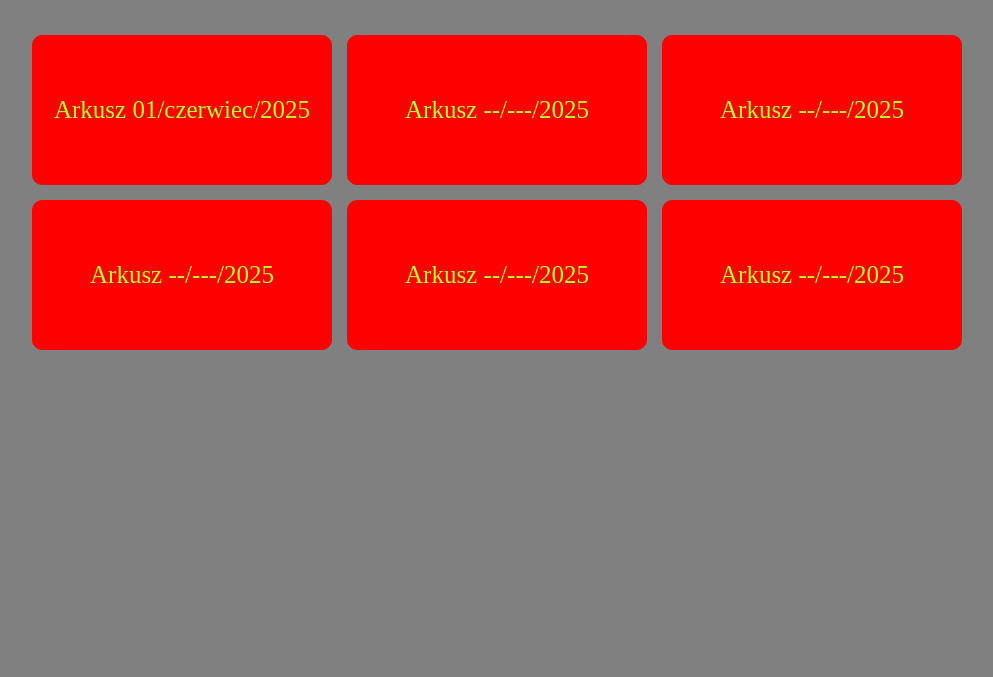
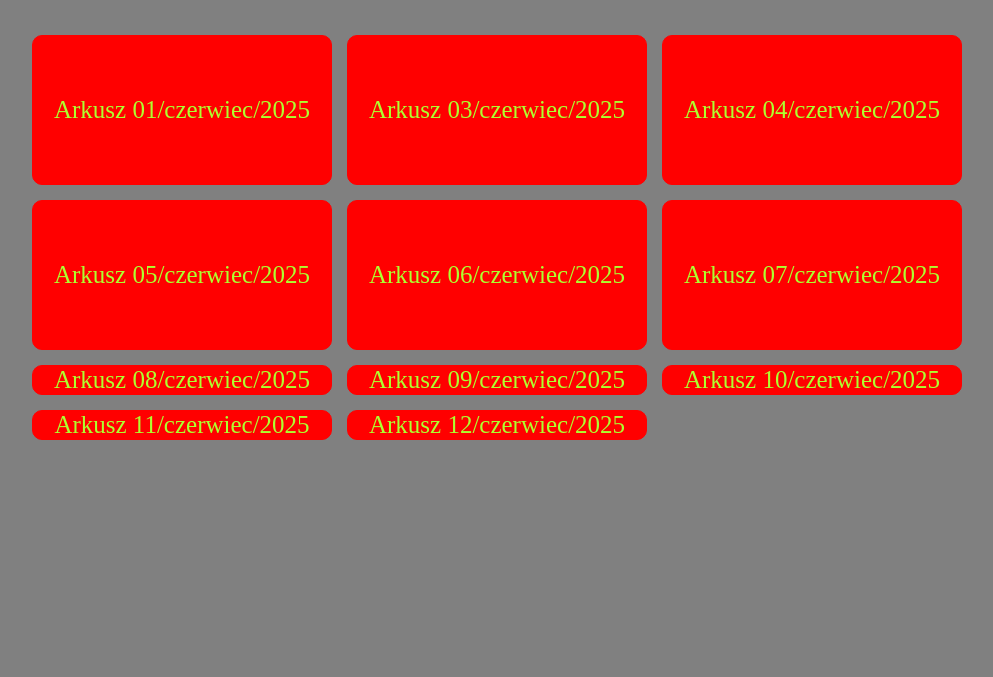
Before and after one commit to AkaNGW1/formularze_arkusze, a plain HTML site: page index.html in a window 1280 px wide. Shown: the part 123-800 px from the top of the page, without its empty margins (143-1136 px from the left). Drawn offline with Linux system fonts and the light colour scheme.

Commit message:
Update index.html

```diff
--- a/index.html
+++ b/index.html
@@ -9,15 +9,20 @@
 </head>
 <body>
 
-    <h3>Formularze</h3>
+    <h3>Formularze Czerwiec (2025)</h3>
 
     <div id="links">
         <a href="arkusz1/index.html" class="link">Arkusz 01/czerwiec/2025</a>
-        <a href="" class="link">Arkusz --/---/2025</a>
-        <a href="" class="link">Arkusz --/---/2025</a>
-        <a href="" class="link">Arkusz --/---/2025</a>
-        <a href="" class="link">Arkusz --/---/2025</a>
-        <a href="" class="link">Arkusz --/---/2025</a>
+        <a href="arkusz3/index.html" class="link">Arkusz 03/czerwiec/2025</a>
+        <a href="arkusz4/index.html" class="link">Arkusz 04/czerwiec/2025</a>
+        <a href="arkusz5/index.html" class="link">Arkusz 05/czerwiec/2025</a>
+        <a href="arkusz6/index.html" class="link">Arkusz 06/czerwiec/2025</a>
+        <a href="arkusz7/index.html" class="link">Arkusz 07/czerwiec/2025</a>
+        <a href="arkusz8/index.html" class="link">Arkusz 08/czerwiec/2025</a>
+        <a href="arkusz9/index.html" class="link">Arkusz 09/czerwiec/2025</a>
+        <a href="arkusz10/index.html" class="link">Arkusz 10/czerwiec/2025</a>
+        <a href="" class="link">Arkusz 11/czerwiec/2025</a>
+        <a href="" class="link">Arkusz 12/czerwiec/2025</a>
     </div>
 
 
```
